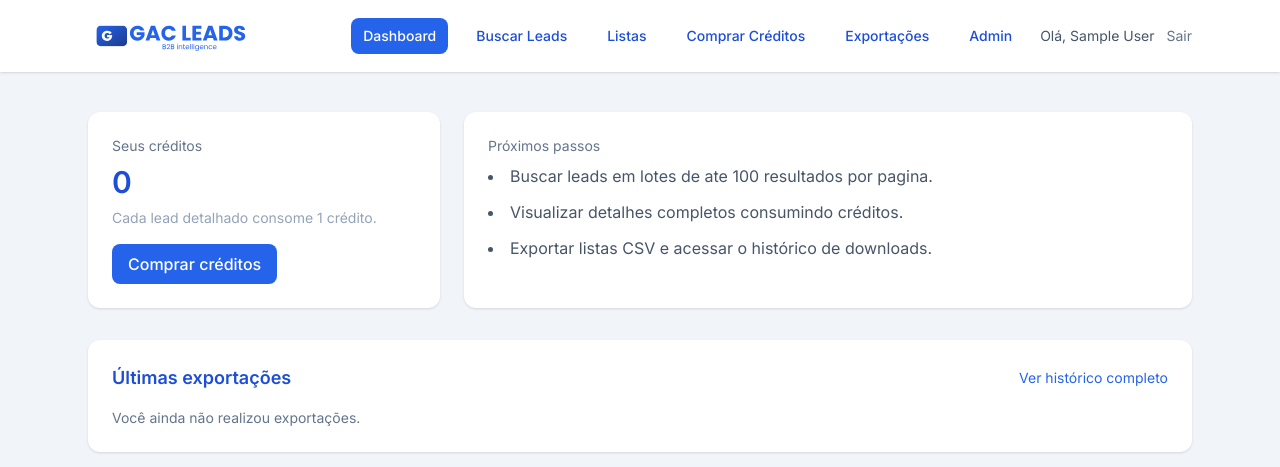
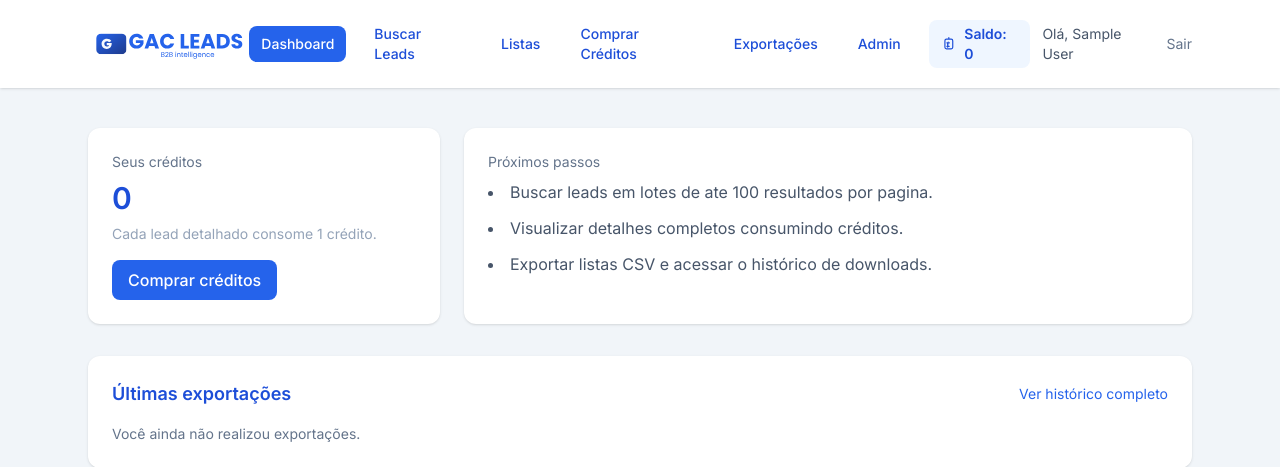
Before and after one commit to gabrielcruzes/www-gac-leads, a PHP site: page /index.php in a window 1280 px wide. Shown: the top 467 px of the page. Run offline with PHP 8.4, Linux system fonts and the light colour scheme; the visitor is signed in with stand-in values (Sample User, id 1); data that the repository does not hold is empty; some libraries are stand-ins or nearby versions.

Commit message:
Update components.php

```diff
--- a/public/components.php
+++ b/public/components.php
@@ -17,6 +17,8 @@ function renderPageStart(string $title, string $active = ''): void
 {
     $user = Auth::user();
     $userName = $user ? $user['name'] : 'Usuário';
+    $userCredits = $user ? (int) ($user['credits'] ?? 0) : 0;
+    $formattedCredits = number_format($userCredits, 0, ',', '.');
     $isAdmin = $user && (($user['role'] ?? '') === 'admin');
     $logoPath = file_exists(__DIR__ . '/assets/images/logo.png') ? 'assets/images/logo.png' : 'assets/images/logo.svg';
     $navLinks = [
@@ -67,6 +69,12 @@ function renderPageStart(string $title, string $active = ''): void
                             <path stroke-linecap="round" stroke-linejoin="round" stroke-width="1.5" d="M4 6h16M4 12h16M4 18h16" />
                         </svg>
                     </button>
+                    <span class="md:hidden inline-flex items-center gap-2 rounded-lg bg-blue-50 px-3 py-1 text-sm font-semibold text-blue-700">
+                        <svg xmlns="http://www.w3.org/2000/svg" class="h-4 w-4" viewBox="0 0 20 20" fill="currentColor" aria-hidden="true">
+                            <path fill-rule="evenodd" d="M10.75 1.75a.75.75 0 0 0-1.5 0V3H7a2.75 2.75 0 0 0-2.75 2.75v8.5A2.75 2.75 0 0 0 7 17h6a2.75 2.75 0 0 0 2.75-2.75v-8.5A2.75 2.75 0 0 0 13 3h-2.25V1.75Zm-3 2.75H13A1.25 1.25 0 0 1 14.25 5.75v8.5A1.25 1.25 0 0 1 13 15.5H7a1.25 1.25 0 0 1-1.25-1.25v-8.5A1.25 1.25 0 0 1 7 4.5Zm2.25 3a.75.75 0 0 0-1.5 0v.25H7.5a.75.75 0 0 0 0 1.5h.25v3h-.25a.75.75 0 0 0 0 1.5h.25v.25a.75.75 0 0 0 1.5 0v-.25h1.25a.75.75 0 0 0 0-1.5H9.5v-3h1.25a.75.75 0 0 0 0-1.5H9.5V7.5Z" clip-rule="evenodd" />
+                        </svg>
+                        Saldo: <?php echo htmlspecialchars($formattedCredits); ?>
+                    </span>
                     <nav class="hidden md:flex items-center gap-4 text-sm font-medium">
                         <?php foreach ($navLinks as $link): ?>
                             <?php $isActive = $active === $link['key']; ?>
@@ -79,6 +87,12 @@ function renderPageStart(string $title, string $active = ''): void
                         <?php endforeach; ?>
                     </nav>
                     <div class="hidden md:flex items-center gap-3">
+                        <span class="inline-flex items-center gap-2 rounded-lg bg-blue-50 px-3 py-1 text-sm font-semibold text-blue-700">
+                            <svg xmlns="http://www.w3.org/2000/svg" class="h-4 w-4" viewBox="0 0 20 20" fill="currentColor" aria-hidden="true">
+                                <path fill-rule="evenodd" d="M10.75 1.75a.75.75 0 0 0-1.5 0V3H7a2.75 2.75 0 0 0-2.75 2.75v8.5A2.75 2.75 0 0 0 7 17h6a2.75 2.75 0 0 0 2.75-2.75v-8.5A2.75 2.75 0 0 0 13 3h-2.25V1.75Zm-3 2.75H13A1.25 1.25 0 0 1 14.25 5.75v8.5A1.25 1.25 0 0 1 13 15.5H7a1.25 1.25 0 0 1-1.25-1.25v-8.5A1.25 1.25 0 0 1 7 4.5Zm2.25 3a.75.75 0 0 0-1.5 0v.25H7.5a.75.75 0 0 0 0 1.5h.25v3h-.25a.75.75 0 0 0 0 1.5h.25v.25a.75.75 0 0 0 1.5 0v-.25h1.25a.75.75 0 0 0 0-1.5H9.5v-3h1.25a.75.75 0 0 0 0-1.5H9.5V7.5Z" clip-rule="evenodd" />
+                            </svg>
+                            Saldo: <?php echo htmlspecialchars($formattedCredits); ?>
+                        </span>
                         <span class="text-sm text-slate-600">Olá, <?php echo htmlspecialchars($userName); ?></span>
                         <a href="logout.php" class="text-sm text-slate-500 hover:text-blue-600">Sair</a>
                     </div>
@@ -96,9 +110,17 @@ function renderPageStart(string $title, string $active = ''): void
                         </a>
                     <?php endforeach; ?>
                 </nav>
-                <div class="border-t border-slate-200 px-6 py-4 flex items-center justify-between text-sm">
-                    <span class="text-slate-600">Olá, <?php echo htmlspecialchars($userName); ?></span>
-                    <a href="logout.php" class="text-slate-500 hover:text-blue-600">Sair</a>
+                <div class="border-t border-slate-200 px-6 py-4 flex flex-col gap-2 text-sm">
+                    <span class="inline-flex items-center gap-2 rounded-lg bg-blue-50 px-3 py-1 font-semibold text-blue-700 w-fit">
+                        <svg xmlns="http://www.w3.org/2000/svg" class="h-4 w-4" viewBox="0 0 20 20" fill="currentColor" aria-hidden="true">
+                            <path fill-rule="evenodd" d="M10.75 1.75a.75.75 0 0 0-1.5 0V3H7a2.75 2.75 0 0 0-2.75 2.75v8.5A2.75 2.75 0 0 0 7 17h6a2.75 2.75 0 0 0 2.75-2.75v-8.5A2.75 2.75 0 0 0 13 3h-2.25V1.75Zm-3 2.75H13A1.25 1.25 0 0 1 14.25 5.75v8.5A1.25 1.25 0 0 1 13 15.5H7a1.25 1.25 0 0 1-1.25-1.25v-8.5A1.25 1.25 0 0 1 7 4.5Zm2.25 3a.75.75 0 0 0-1.5 0v.25H7.5a.75.75 0 0 0 0 1.5h.25v3h-.25a.75.75 0 0 0 0 1.5h.25v.25a.75.75 0 0 0 1.5 0v-.25h1.25a.75.75 0 0 0 0-1.5H9.5v-3h1.25a.75.75 0 0 0 0-1.5H9.5V7.5Z" clip-rule="evenodd" />
+                        </svg>
+                        Saldo: <?php echo htmlspecialchars($formattedCredits); ?>
+                    </span>
+                    <div class="flex items-center justify-between">
+                        <span class="text-slate-600">Olá, <?php echo htmlspecialchars($userName); ?></span>
+                        <a href="logout.php" class="text-slate-500 hover:text-blue-600">Sair</a>
+                    </div>
                 </div>
             </div>
             <script>
```
